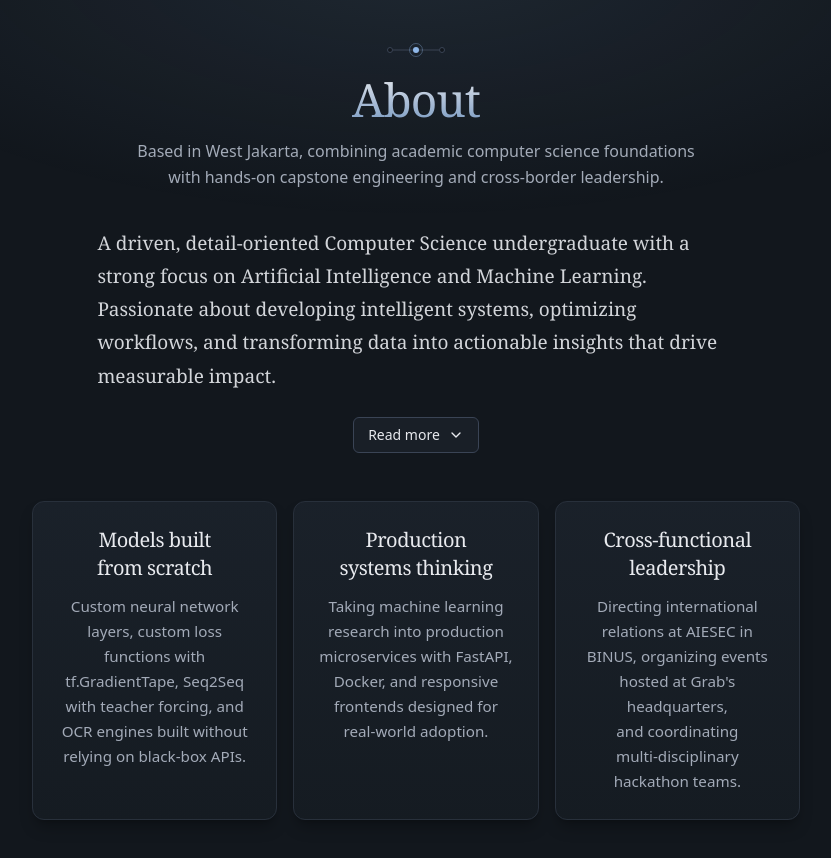
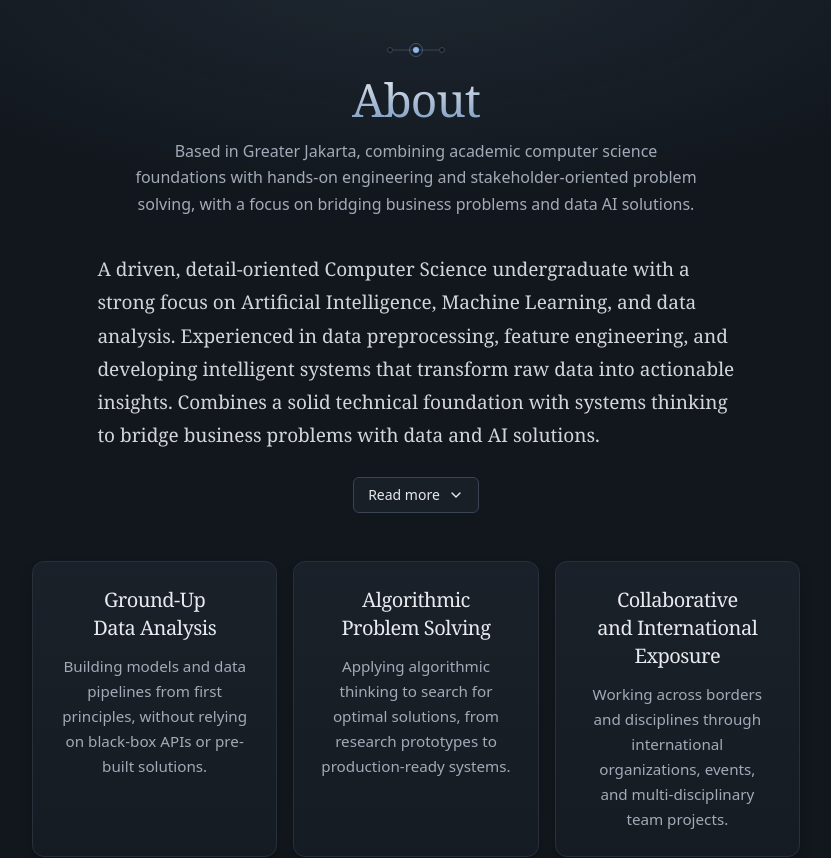
Before and after one commit to suherln/MyPortofolio, a React (Vite) app: page / in a window 1280 px wide. Shown: the part 920-1778 px from the top of the page, without its empty margins (224-1055 px from the left). Built offline with nearby package versions, Linux system fonts and the light colour scheme.

Commit message:
docs: update personal information for more relevancies

```diff
--- a/src/components/AboutSection.tsx
+++ b/src/components/AboutSection.tsx
@@ -5,19 +5,19 @@ import { Section } from './Section';
 
 const principles = [
   {
-    title: 'Models built from scratch',
+    title: 'Ground-Up Data Analysis',
     description:
-      'Custom neural network layers, custom loss functions with tf.GradientTape, Seq2Seq with teacher forcing, and OCR engines built without relying on black-box APIs.'
+      'Building models and data pipelines from first principles, without relying on black-box APIs or pre-built solutions.'
   },
   {
-    title: 'Production systems thinking',
+    title: 'Algorithmic Problem Solving',
     description:
-      'Taking machine learning research into production microservices with FastAPI, Docker, and responsive frontends designed for real-world adoption.'
+      'Applying algorithmic thinking to search for optimal solutions, from research prototypes to production-ready systems.'
   },
   {
-    title: 'Cross-functional leadership',
+    title: 'Collaborative and International Exposure',
     description:
-      "Directing international relations at AIESEC in BINUS, organizing events hosted at Grab's headquarters, and coordinating multi-disciplinary hackathon teams."
+      'Working across borders and disciplines through international organizations, events, and multi-disciplinary team projects.'
   }
 ];
 
@@ -30,7 +30,7 @@ export const AboutSection: React.FC = () => {
     <Section
       id="about"
       title="About"
-      intro="Based in West Jakarta, combining academic computer science foundations with hands-on capstone engineering and cross-border leadership."
+      intro="Based in Greater Jakarta, combining academic computer science foundations with hands-on engineering and stakeholder-oriented problem solving, with a focus on bridging business problems and data AI solutions."
     >
       <div className="mx-auto max-w-[60ch] font-serif text-[1.1875rem] leading-[1.75] text-fg/90">
         <p>{lead}</p>
--- a/src/data/portfolioData.ts
+++ b/src/data/portfolioData.ts
@@ -132,8 +132,8 @@ export const portfolioData: PortfolioData = {
   profile: {
     name: "Muhammad Rafli Suherlan",
     headline: "Computer Science Undergraduate at BINUS specializing in AI, Machine Learning, and Deep Learning",
-    tagline: "Computer Science Undergraduate at BINUS, Passionate learner in AI, ML, and Deep Learning",
-    location: "West Jakarta, Jakarta, Indonesia",
+    tagline: "Computer Science Undergraduate at BINUS, Bridging Business Problems with Data and AI Solutions",
+    location: "Central Jakarta, Jakarta, Indonesia",
     contact: {
       phone: "+62 813-1536-8518",
       personalEmail: "raflisuherlan593@gmail.com",
@@ -144,9 +144,9 @@ export const portfolioData: PortfolioData = {
       address: "Jl. Bendungan Hilir No.124, RT.13/RW.6, Bend. Hilir, Kecamatan Tanah Abang, Kota Jakarta Pusat, Daerah Khusus Ibukota Jakarta"
     },
     summary: [
-      "A driven, detail-oriented Computer Science undergraduate with a strong focus on Artificial Intelligence and Machine Learning. Passionate about developing intelligent systems, optimizing workflows, and transforming data into actionable insights that drive measurable impact.",
-      "Experience includes project leadership and cross-functional collaboration in event operations, administration, strategic planning, and data management. Proven ability to coordinate diverse teams, engage external stakeholders, and design structured systems that enhance efficiency and scalability. Known for rebuilding processes to create streamlined pipelines and sustainable workflows. Combines a solid technical foundation with systems thinking to support organizational growth through improved delivery, regulatory compliance, and interdepartmental collaboration.",
-      "Believes in aligning technical excellence with clear communication and shared goals. Naturally curious with a deep interest in understanding underlying systems. Volunteering experience has cultivated empathy, humility, and a people-centered leadership style that strengthens both professional and community engagements. Open to meaningful collaborations in AI, machine learning, and data-driven innovation to build impactful, sustainable solutions."
+      "A driven, detail-oriented Computer Science undergraduate with a strong focus on Artificial Intelligence, Machine Learning, and data analysis. Experienced in data preprocessing, feature engineering, and developing intelligent systems that transform raw data into actionable insights. Combines a solid technical foundation with systems thinking to bridge business problems with data and AI solutions.",
+      "Experience includes cross-functional collaboration in event operations, administration, strategic planning, and data management. Comfortable coordinating diverse teams, engaging external stakeholders, and designing structured systems that improve efficiency and scalability. Has rebuilt processes into streamlined pipelines and sustainable workflows, supporting organizational growth through improved delivery, regulatory compliance, and interdepartmental collaboration.",
+      "Believes in aligning technical excellence with clear communication and shared goals. Naturally curious with a deep interest in understanding underlying systems and how they connect to real business needs. Open to meaningful collaborations in AI, machine learning, data analysis, and data-driven innovation to build impactful, sustainable solutions."
     ],
     objective:
       "Driven Computer Science undergraduate at BINUS Kemanggisan specializing in AI, Machine Learning and Deep Learning, seeking opportunities to build intelligent systems and data-driven solutions. Combines technical foundation with cross-functional leadership and systems thinking to drive measurable impact."
@@ -324,7 +324,7 @@ export const portfolioData: PortfolioData = {
       imageName: "kantongku.png",
       yearAccomplished: "June 2026",
       role: "Artificial Intelligence Engineer",
-      projectType: "Web-based Financial Management Platform",
+      projectType: "Financial Management Platform with Receipt Scanning Feature",
       category: "computer-vision",
       categoryLabel: "Computer Vision",
       highlightMetric: {
@@ -358,7 +358,7 @@ export const portfolioData: PortfolioData = {
       imageName: "floodium.png",
       yearAccomplished: "April 2026",
       role: "Lead Machine Learning Engineer",
-      projectType: "Machine Learning-based Flood Prediction System",
+      projectType: "Flood Prediction Platform using Machine Learning Approaches",
       category: "time-series",
       categoryLabel: "Time-Series Forecasting",
       highlightMetric: {
@@ -391,7 +391,7 @@ export const portfolioData: PortfolioData = {
       imageName: "taherai.png",
       yearAccomplished: "June 2026",
       role: "Lead Machine Learning Engineer",
-      projectType: "YouTube Sentiment Analyzer",
+      projectType: "YouTube Sentiment Analyzer using Machine Learning Approaches",
       category: "nlp-llm",
       categoryLabel: "NLP/LLM and LLM",
       highlightMetric: {
@@ -424,7 +424,7 @@ export const portfolioData: PortfolioData = {
       imageName: "researchpaper.png",
       yearAccomplished: "In Progress (95%)",
       role: "Lead Researcher",
-      projectType: "Research Paper",
+      projectType: "Optimizing the Accuracy-to-Computation Trade-off in Driver Drowsiness Detection Models",
       category: "computer-vision",
       categoryLabel: "Computer Vision",
       highlightMetric: {
@@ -460,7 +460,7 @@ export const portfolioData: PortfolioData = {
       imageName: "timeseriesforecasting.png",
       yearAccomplished: "April 2026",
       role: "Solo Experiment",
-      projectType: "Bitcoin Price Forecasting System",
+      projectType: "Predicting Bitcoin Price with a Custom Deep Learning Approach",
       category: "time-series",
       categoryLabel: "Time-Series Forecasting",
       highlightMetric: {
@@ -495,7 +495,7 @@ export const portfolioData: PortfolioData = {
       imageName: "youthcareercompass.png",
       yearAccomplished: "2025",
       role: "Local Committee Vice President of Program and Delegates",
-      projectType: "Youth Career Event Program",
+      projectType: "Youth Career Seminar in Partnership with PT Grab Teknologi Indonesia",
       category: "leadership",
       categoryLabel: "Leadership and Business Modelling",
       description:
@@ -544,7 +544,7 @@ export const portfolioData: PortfolioData = {
       imageName: "clevercy.png",
       yearAccomplished: "2025",
       role: "Team Member and Co-Author",
-      projectType: "Game-based Cybersecurity Education Platform",
+      projectType: "Business Modeling for Indonesia's Cybersecurity Challenges",
       category: "leadership",
       categoryLabel: "Leadership and Business Modelling",
       highlightMetric: {
@@ -583,7 +583,7 @@ export const portfolioData: PortfolioData = {
       imageName: "koptrustai.png",
       yearAccomplished: "2026",
       role: "AI Engineer and Developer",
-      projectType: "AI-powered Cooperative Financial Transparency Platform",
+      projectType: "Agentic AI Superapp for the Cooperatives Transparency Challenge",
       category: "nlp-llm",
       categoryLabel: "NLP/LLM and Speech Recognition",
       highlightMetric: {
```
